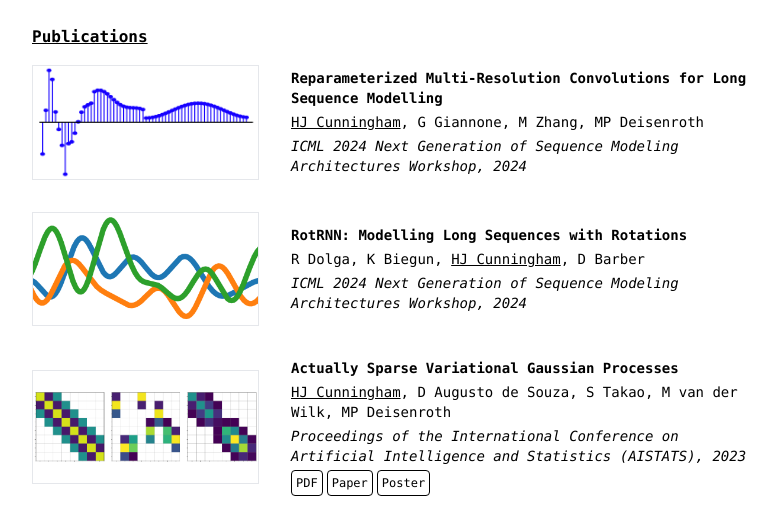
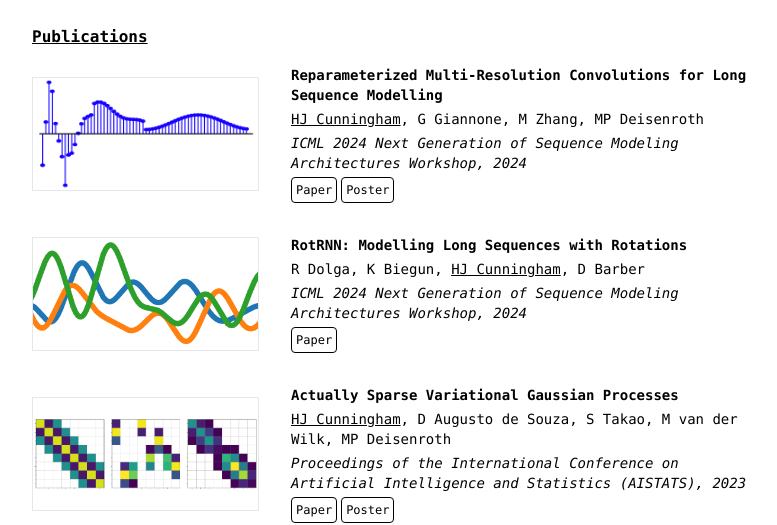
Before and after one commit to HJakeCunningham/HJakeCunningham.github.io, a website: page index.html in a window 1280 px wide. Shown: the part 439-964 px from the top of the page, without its empty margins (249-1026 px from the left). Drawn offline with Linux system fonts and the light colour scheme.

Commit message:
updated papers

```diff
--- a/index.html
+++ b/index.html
@@ -117,7 +117,7 @@
                 href="https://deisenroth.cc/"
                 target="_blank"
                 >Marc Deisenroth</a
-              >. My research interests are in Bayesian machine learning and
+              >. My research interests are in long sequence modelling, Bayesian machine learning and
               Gaussian processes with a particular focus on applications in
               climate science. <br /><br />
               Previously, I obtained an MSc. in Computing (AI and Machine
@@ -220,26 +220,20 @@
                 <p class="text-sm italic">
                   ICML 2024 Next Generation of Sequence Modeling Architectures Workshop, 2024
                 </p>
-                <!-- <div class="flex space-x-1 text-xs">
+                <div class="flex space-x-1 text-xs">
                   <a
                     class="border border-black p-1 rounded"
-                    href="https://arxiv.org/pdf/2304.05091.pdf"
-                    target="_blank"
-                    >PDF</a
-                  >
-                  <a
-                    class="border border-black p-1 rounded"
-                    href="https://arxiv.org/abs/2304.05091"
+                    href="https://arxiv.org/abs/2408.09453"
                     target="_blank"
                     >Paper</a
                   >
                   <a
                     class="border border-black p-1 rounded"
-                    href="./assets/posters/AISTATS_Actually_Sparse_Variational_Gaussian_Processes.pdf"
+                    href="./assets/posters/icml_reparameterized_multi-resolution_convolutions_for_long_sequence_modelling.pdf"
                     target="_blank"
                     >Poster</a
                   >
-                </div> -->
+                </div>
               </div>
             </div>
           </div>
@@ -262,26 +256,14 @@
                 <p class="text-sm italic">
                   ICML 2024 Next Generation of Sequence Modeling Architectures Workshop, 2024
                 </p>
-                <!-- <div class="flex space-x-1 text-xs">
+                <div class="flex space-x-1 text-xs">
                   <a
                     class="border border-black p-1 rounded"
-                    href="https://arxiv.org/pdf/2304.05091.pdf"
-                    target="_blank"
-                    >PDF</a
-                  >
-                  <a
-                    class="border border-black p-1 rounded"
-                    href="https://arxiv.org/abs/2304.05091"
+                    href="https://arxiv.org/abs/2407.07239"
                     target="_blank"
                     >Paper</a
                   >
-                  <a
-                    class="border border-black p-1 rounded"
-                    href="./assets/posters/AISTATS_Actually_Sparse_Variational_Gaussian_Processes.pdf"
-                    target="_blank"
-                    >Poster</a
-                  >
-                </div> -->
+                </div>
               </div>
             </div>
           </div>
@@ -306,12 +288,6 @@
                   Proceedings of the International Conference on Artificial Intelligence and Statistics (AISTATS), 2023
                 </p>
                 <div class="flex space-x-1 text-xs">
-                  <a
-                    class="border border-black p-1 rounded"
-                    href="https://arxiv.org/pdf/2304.05091.pdf"
-                    target="_blank"
-                    >PDF</a
-                  >
                   <a
                     class="border border-black p-1 rounded"
                     href="https://arxiv.org/abs/2304.05091"
@@ -354,12 +330,12 @@
                   Journal of Geophysical Research: Oceans, 2022
                 </p>
                 <div class="flex space-x-1 text-xs">
-                  <a
+                  <!-- <a
                     class="border border-black p-1 rounded"
                     href="./assets/papers/JGROceans-2022-Cunningham-TheRoleoftheUnsteadySurfaceWave‐DrivenEkmanStokesFlowintheAccumulationof.pdf"
                     target="_blank"
                     >PDF</a
-                  >
+                  > -->
                   <a
                     class="border border-black p-1 rounded"
                     href="https://agupubs.onlinelibrary.wiley.com/doi/full/10.1029/2021JC018106"
```
Also changed, not shown: 1 other file.
